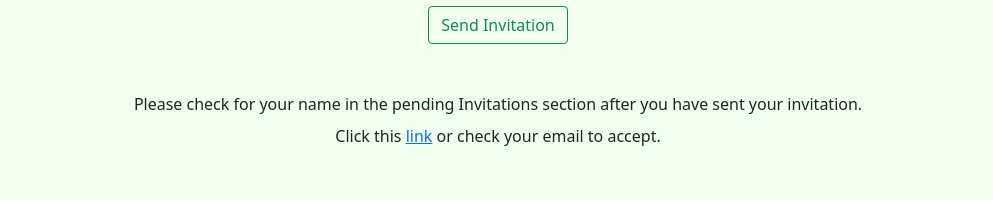
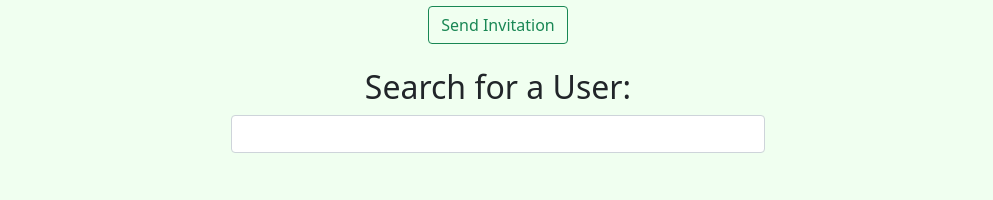
Before and after one commit to programmers-from-the-same-company/company-website, a React (Create React App) app: page / in a window 1280 px wide. Shown: the part 294-494 px from the top of the page, without its empty margins (142-1135 px from the left). Built offline with nearby package versions, Linux system fonts and the light colour scheme; no server answers.

Commit message:
Added card wrapping and search functionality for users

```diff
--- a/src/Home/UsernameInput.tsx
+++ b/src/Home/UsernameInput.tsx
@@ -3,8 +3,9 @@ import React, { useEffect, useState } from 'react';
 function UsernameInput() {
     const [username, setUsername] = useState("");
     const [apiResponse, setApiResponse] = useState("");
-    const [currentMembers, setCurrentMembers] = useState([]);
-    const [pendingMembers, setPendingMembers] = useState([]);
+    const [currentMembers, setCurrentMembers] = useState<string[]>([]);
+    const [pendingMembers, setPendingMembers] = useState<string[]>([]);
+    const [search, setSearch] = useState("")
     const [isLoading, setIsLoading] = useState(true)
 
     const apiEndpoint = "https://company-website-api.herokuapp.com/";
@@ -23,7 +24,11 @@ function UsernameInput() {
     }
 
     const makeListItem = (member: string) => {
-        return <li key={member}>{member}</li>;
+        return <li key={member}>
+            <div className="card shadow-sm my-2">
+                <div className="card-body">{member}</div>
+            </div>
+        </li>;
     }
 
     const getMembers = async () => {
@@ -47,6 +52,8 @@ function UsernameInput() {
         <div className="spinner-grow" role="status"/>
     )
 
+    const filterFunction = (member: string) => (search !== ""? member.toUpperCase().includes(search.toUpperCase()): true)
+
     return (
         <div className="container text-center">
             <h2 className="m-2">
@@ -66,6 +73,16 @@ function UsernameInput() {
                 Send Invitation
             </button>
 
+            <div className="container my-4">
+                <h2>Search for a User:</h2>
+                <input
+                    type="text"
+                    value={search}
+                    onChange={(e) => setSearch(e.target.value)}
+                    className="form-control m-2 w-50 text-center mx-auto"
+                />
+            </div>
+
             <h3 className="mt-5">{apiResponse}</h3>
             <div className= "m-2">Please check for your name in the pending Invitations section after you have sent your invitation.</div>
             <div className= "m-2">Click this <a href="https://github.com/programmers-from-the-same-company">link</a> or check your email to accept.</div>
@@ -76,7 +93,7 @@ function UsernameInput() {
                         isLoading ? SpinnerComponent :
                         (
                             <ul className="list-unstyled">
-                                {pendingMembers.map(makeListItem)}
+                                {pendingMembers.filter(filterFunction).map(makeListItem)}
                             </ul>
                         )
                     }
@@ -87,7 +104,7 @@ function UsernameInput() {
                         isLoading ? SpinnerComponent :
                         (
                             <ul className="list-unstyled">
-                                {currentMembers.map(makeListItem)}
+                                {currentMembers.filter(filterFunction).map(makeListItem)}
                             </ul>
                         )
                     }
```
